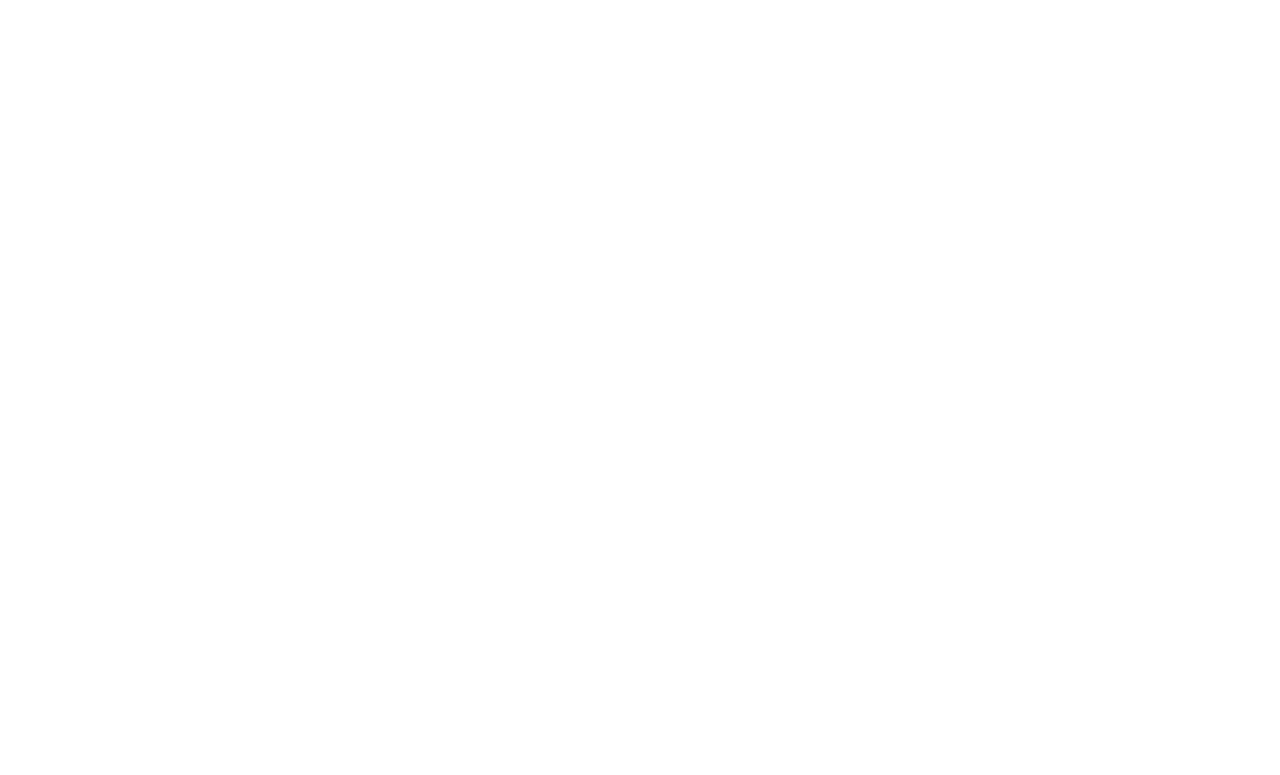
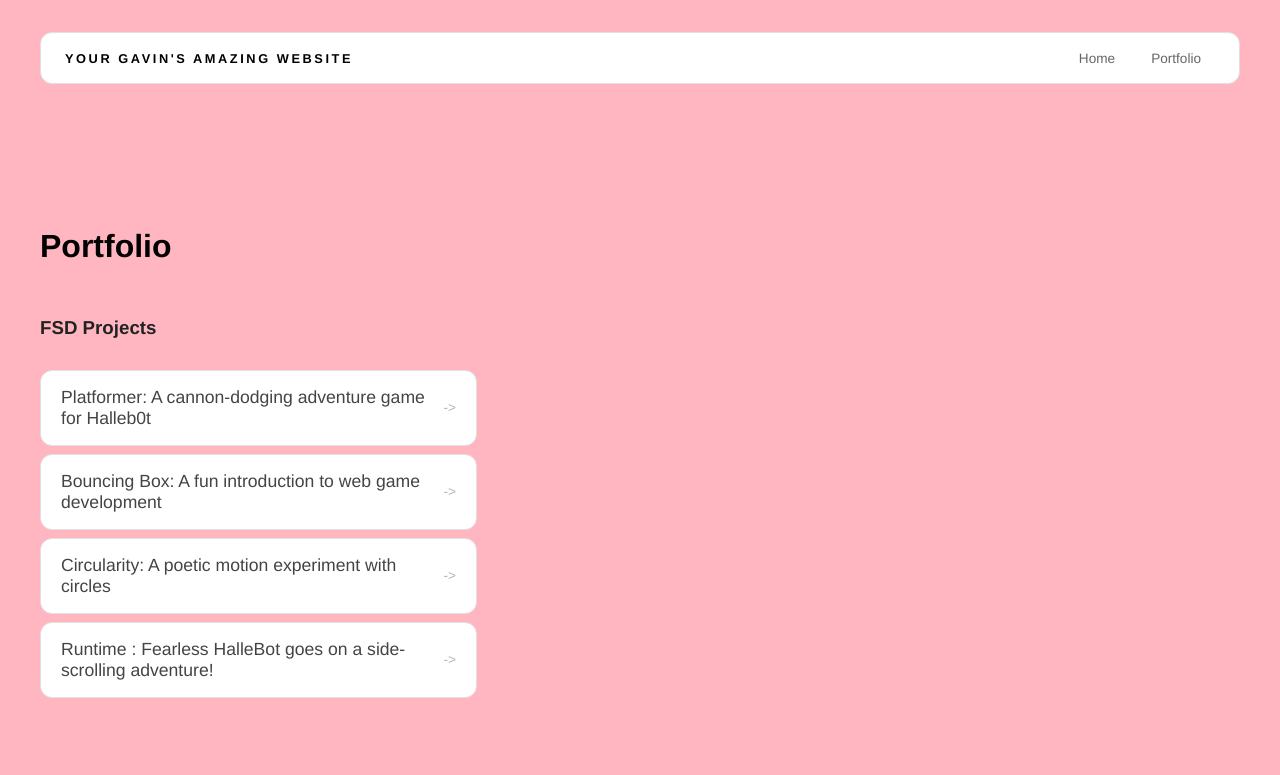
Before and after one commit to gsteed1/gsteed1.github.io, a plain HTML site: page portfolio.html in a window 1280 px wide. Drawn offline with Linux system fonts and the light colour scheme.

Commit message:
finished portfolio

```diff
--- a/portfolio.html
+++ b/portfolio.html
@@ -0,0 +1,51 @@
+<!DOCTYPE html>
+<html>
+  <head>
+    <title>Gavin's Portfolio</title>
+    <link rel="stylesheet" href="style.css" />
+  </head>
+
+  <body>
+    <!-- All content goes here -->
+    <div id="all-contents">
+      <nav>
+        <h1>Your Gavin's Amazing Website</h1>
+        <ul id="nav-ul">
+          <li class="nav-li">
+            <a href="index.html">Home</a>
+          </li>
+          <li class="nav-li">
+            <a href="portfolio.html">Portfolio</a>
+          </li>
+        </ul>
+      </nav>
+
+      <main>
+        <div class="content">
+          <h1>Portfolio</h1>
+          <h3>FSD Projects</h3>
+          <ul id="portfolio">
+            <li>
+              <a href="fsd-projects/platformer/">Platformer: A cannon-dodging adventure game for Halleb0t</a>
+            </li>
+            <li>
+              <a href="fsd-projects/bouncing-box/">Bouncing Box: A fun introduction to web game development</a>
+            </li>
+            <li>
+              <a href="fsd-projects/circularity/">Circularity: A poetic motion experiment with circles</a>
+            </li>
+            <li>
+              <a href="fsd-projects/runtime/">Runtime : Fearless HalleBot goes on a side-scrolling adventure!</a>
+            </li>
+          </ul>
+
+          <!-- ASD Projects will go here -->
+
+        </div>
+
+
+      </main>
+
+    </div>
+  </body>
+</html>
--- a/style.css
+++ b/style.css
@@ -159,3 +159,55 @@ nav h1 {
   background: #000;
   color: #fff;
 }
+/* Portfolio styles */
+.content h1 {
+  color: black;
+}
+
+#portfolio {
+  list-style: none;
+  margin: 0;
+  padding: 0;
+  width: 100%;
+  display: flex;
+  flex-direction: column;
+  gap: 8px;
+}
+
+#portfolio li {
+  border-radius: 12px;
+  overflow: hidden;
+}
+
+#portfolio a {
+  display: flex;
+  justify-content: space-between;
+  align-items: center;
+  text-decoration: none;
+  color: #444;
+  padding: 16px 20px;
+  font-size: 1.1rem;
+  font-weight: 500;
+  background: #fff;
+  border: 1px solid #e0e0e0;
+  border-radius: 12px;
+  transition: background 0.25s ease, color 0.25s ease, transform 0.25s ease;
+}
+
+#portfolio a:hover {
+  background: #000;
+  color: #fff;
+  transform: translateX(4px);
+}
+
+#portfolio a::after {
+  content: "->";
+  font-size: 0.85rem;
+  opacity: 0.4;
+  transition: opacity 0.25s ease;
+  white-space: nowrap;
+}
+
+#portfolio a:hover::after {
+  opacity: 1;
+}
```
